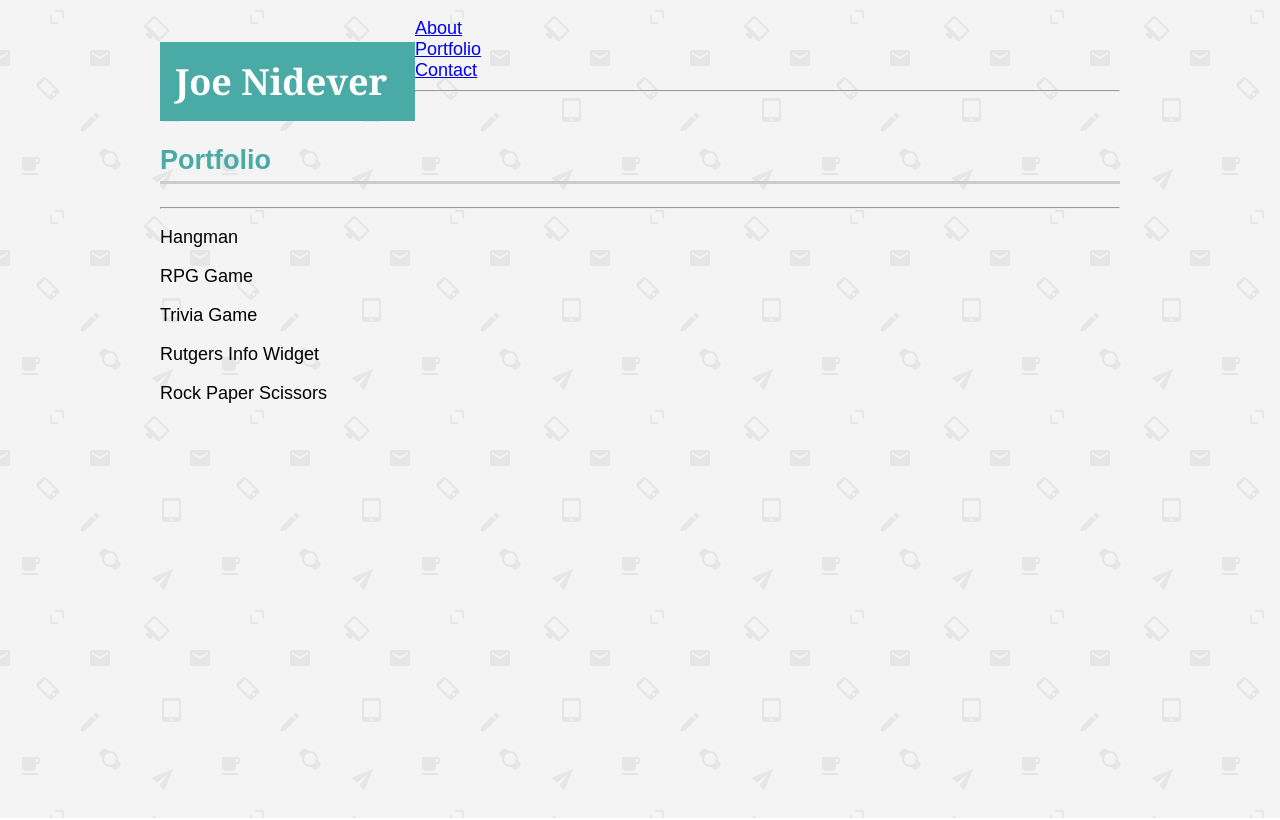
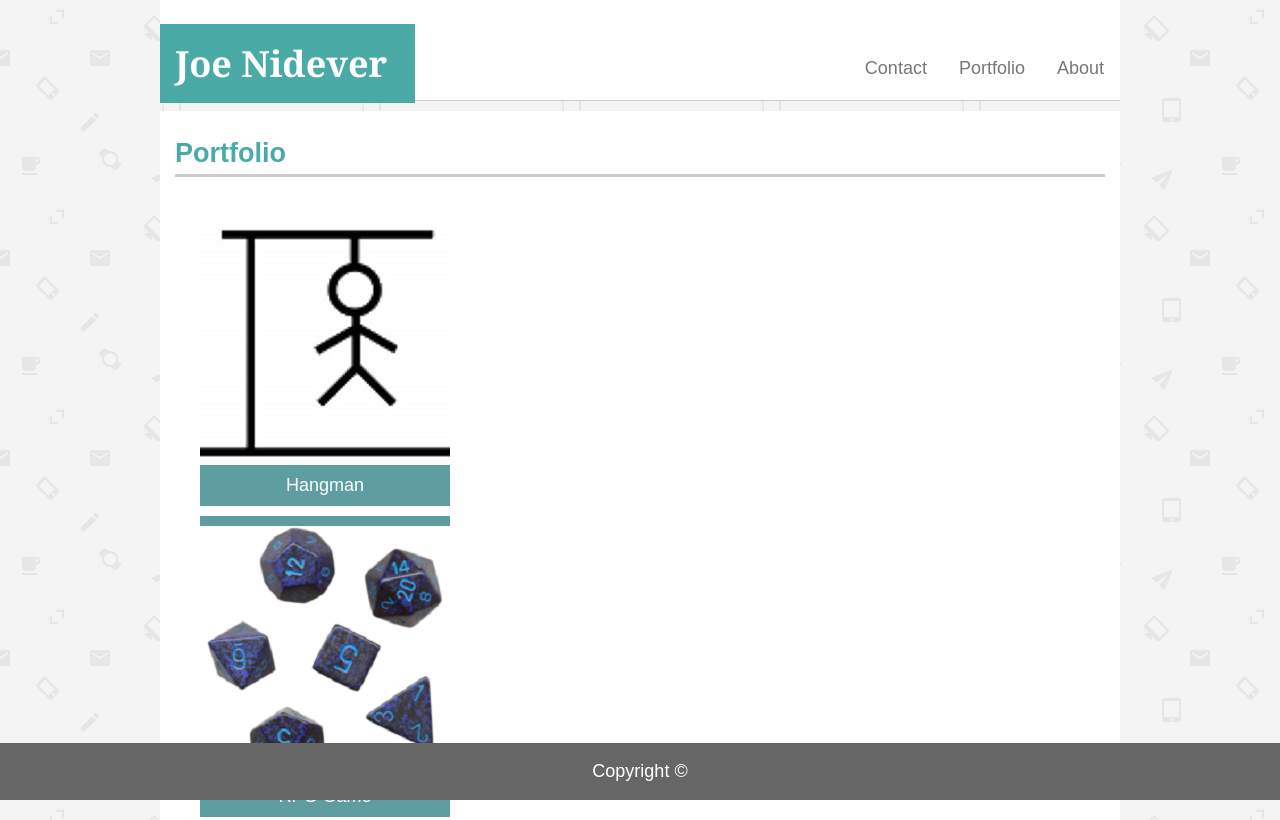
Before and after one commit to NideverJoe/Basic-Portfolio, a plain HTML site: page portfolio.html in a window 1280 px wide. Shown: the top 820 px of the page. Drawn offline with Linux system fonts and the light colour scheme.

Commit message:
uploading homework. portfolio page still not perfect.

```diff
--- a/assets/css/style.css
+++ b/assets/css/style.css
@@ -29,38 +29,124 @@ h2 {
     padding-bottom: 5px
 }
 
-.clearfix {
-    clear: both;
-}
-
 ul {
     color: #777777;
-    width: 100px;
     font-family: Arial, Helvetica, sans-serif;
-    float: right;
     list-style-type: none;
     margin: 0;
-    padding: 0;
+    padding: 50px 0px;
 }
 
 li a {
-    display: block inline;
     color: #777777;
     padding: 8px 16px;
     text-decoration: none;
     text-align: center;
+    float: right;
+    display: inline
   }
+
+  .clearfix {
+    clear: both;
+}
 
 .AboutMe {
     margin: 10px 0px;
     padding: 5px 15px;
     background-color: #ffffff;
+    height: auto;
+}
+
+.Form {
+    color: #777777;
+    font-family: Arial, Helvetica, sans-serif;
+    margin: 10px 0px;
+    padding: 5px 15px;
+    background-color: #ffffff;
+    height: auto;
+}
+
+.Portfolio {
+    color: #777777;
+    font-family: Arial, Helvetica, sans-serif;
+    margin: 10px 0px;
+    padding: 5px 15px;
+    background-color: #ffffff;
+    height: auto;
+}
+
+.container {
+    color: #777777;
+    font-family: Arial, Helvetica, sans-serif;
+    margin: 10px 0px;
+    padding: 5px 15px;
+    background-color: #ffffff;
+    height: auto;
+}
+
+.headshot {
+    float: left;
+    margin: 5px
 }
 
 .biog {
     color: #777777;
     font-family: Arial, Helvetica, sans-serif;
-    word-wrap: normal
+    word-wrap: normal;
+    line-height: 24px;
+}
+
+.clearfix {
+    clear: both;
+}
+
+input {
+    width: 926px;
+}
+
+textarea {
+    width: 926px;
+    height: 400px;
+}
+
+.pbox {
+    width:250px;
+    height:250px;
+    margin:10px;
+    float: left;
+    position: relative;
+}
+
+.ptitle{
+    color: white;
+    background: cadetblue;
+    text-align: center;
+    font size: 16px;
+    padding: 10px 0;
+    /* position: absolute; */
+    bottom: 20px;
+    width: 250px;
+    margin: 10px;
+}
+
+.hangman {
+    background-image: url(../images/hangman.jpg)
+}
+
+.rpg {
+    background-image: url(../images/rpg.png)
+}
+
+.trivia {
+    background-image: url(../images/trivia.jpg)
+}
+
+.rutgers {
+    background-image: url(../images/rutgers.jpg)
+}
+
+.rock {
+    background-image: url(../images/rock.png)
 }
 
 footer {
--- a/portfolio.html
+++ b/portfolio.html
@@ -4,60 +4,51 @@
     <meta charset="UTF-8">
     <meta name="viewport" content="width=git, initial-scale=1.0">
     <meta http-equiv="X-UA-Compatible" content="ie=edge">
-    <title>Joe Nidever's Portfolio</title>
+    <title>Joe Nidever's Contact</title>
     <link rel="stylesheet" href="assets/css/style.css">
 </head>
-<body>
-    <heading>
-        <p>
-        <h1>Joe Nidever</h1>
-        </p>
-    </heading>
-    <div class=linkcon>
-        <a class=links href=Index.html>About</a>
+    <body>
+
+    <div class="header">
+            <h1>Joe Nidever</h1>
+
+            <ul>
+                <li><a href="index.html">About</a></li>
+                <li><a href="portfolio.html">Portfolio</a></li>
+                <li><a href="contact.html">Contact</a></li>
+            </ul>
+
     </div>
-    <div class=linkcon>
-        <a class=links href=portfolio.html>Portfolio</a>
-    </div>
-    <div class=linkcon>
-        <a class=links href=contact.html>Contact</a>
-    </div>
-<hr>
-    <div>
-        <container>
-            <p>
-                <h2>Portfolio</h2>
-            </p>
 
-            <hr>
+        <div class="Portfolio">
+            <h2>Portfolio</h2>
+                <section class="container">
+                    <div class="pbox hangman"></div>
+                        <div class=ptitle>
+                                Hangman
+                        </div>
+                        <div class="pbox rpg"></div>
+                        <div class=ptitle>
+                                RPG Game
+                        </div>
+                        <div class="pbox trivia"></div>
+                        <div class=ptitle>
+                                Trivia Game
+                        </div>
+                        <div class="pbox rutgers"></div>
+                        <div class=ptitle>
+                                Rutgers Info Widget
+                        </div>
+                        <div class="pbox rock"></div>
+                        <div class=ptitle>
+                                Rock Paper Scissors
+                        </div>
+                </section>
+        </div>
 
-            <div class=imglabel>
-                <p>
-                    Hangman
-                </p>
-            </div>
-            <div class=imglabel>
-                <p>
-                    RPG Game
-                </p>
-            </div>
-            <div class=imglabel>
-                <p>
-                    Trivia Game
-                </p>
-            </div>
-            <div class=imglabel>
-                <p>
-                    Rutgers Info Widget
-                </p>
-            </div>
-                        <div class=imglabel>
-                <p>
-                    Rock Paper Scissors
-                </p>
-            </div>
-        </container>
-    </div>
+<footer>
+    <p>Copyright ©</p>
+</footer>
 
     </body>
 </html>
```
Also changed, not shown: contact.html (+27 -27 lines), index.html (+8 -5 lines), assets/images/hangman.jpg (added), assets/images/rock.png (added), assets/images/rpg.png (added), assets/images/rutgers.jpg (added), assets/images/trivia.jpg (added).
